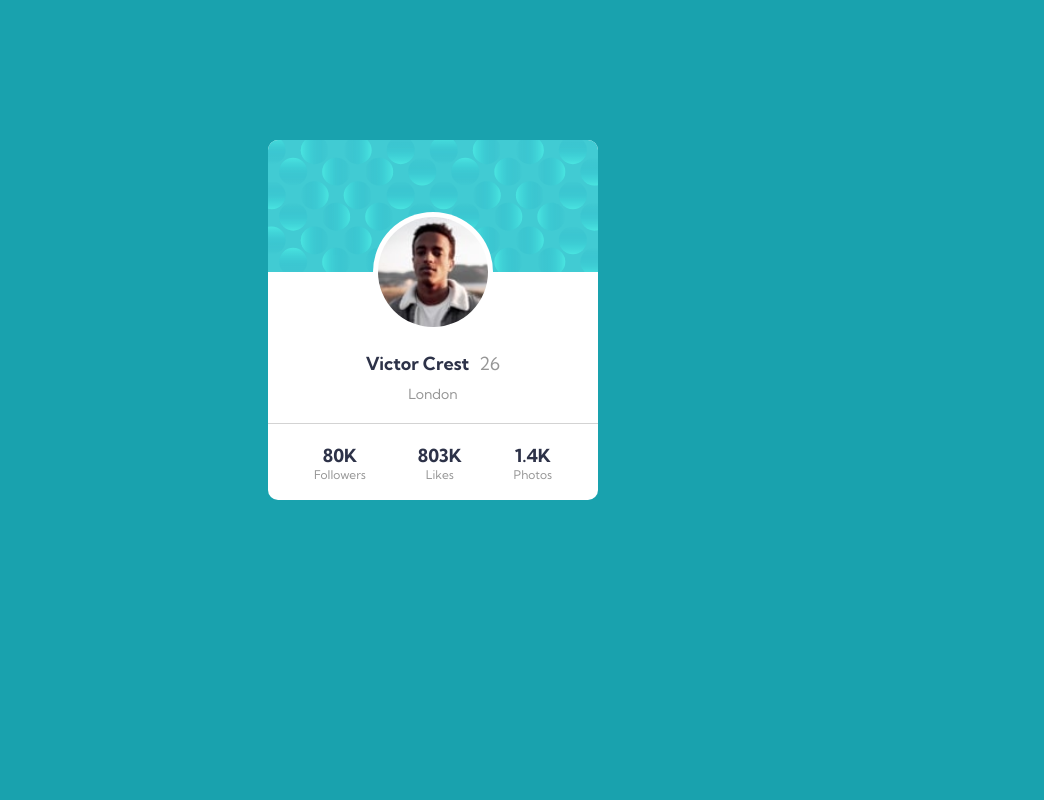
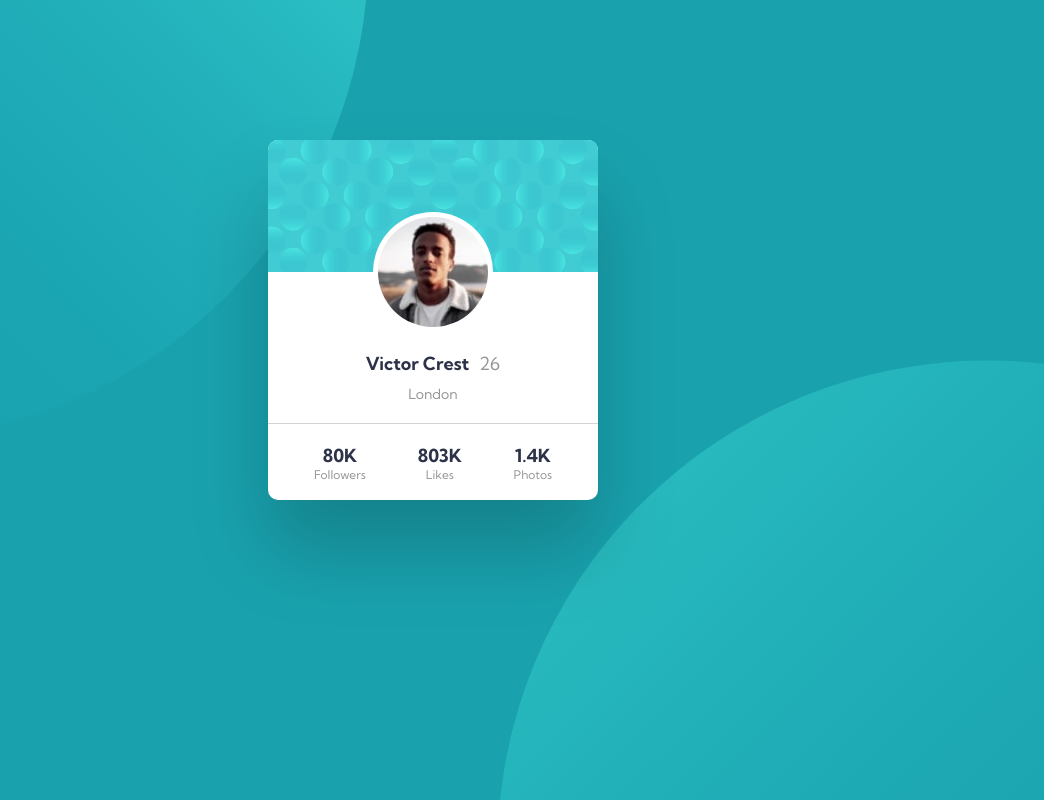
Before and after one commit to Mostafa-Alfiky/Profile-card-component, a plain HTML site: page index.html in a window 1280 px wide. Shown: the whole page, without its empty margins (207-1251 px from the left). Drawn offline with Linux system fonts and the light colour scheme.

Commit message:
Second commit

```diff
--- a/index.html
+++ b/index.html
@@ -5,7 +5,7 @@
     <meta http-equiv="X-UA-Compatible" content="IE=edge">
     <meta name="viewport" content="width=device-width, initial-scale=1.0">
     <link rel="stylesheet" href="stylesheet.css">
-
+    <link rel="icon" href="images/favicon-32x32.png">
     <link href="https://fonts.googleapis.com/css2?family=Kumbh+Sans:wght@400;700&display=swap" rel="stylesheet">
 
     <title>Profile card component</title>
--- a/stylesheet.css
+++ b/stylesheet.css
@@ -13,6 +13,9 @@ body {
 body {
     max-width: 1440px;
     background-color: hsl(185, 75%, 39%);
+    background-image: url('images/bg-pattern-top.svg'), url('images/bg-pattern-bottom.svg');
+    background-position: bottom 45vh right 55vw, top 45vh left 55vw;
+    background-repeat: no-repeat;
     display: flex;
     justify-content: center;
 }
@@ -28,6 +31,7 @@ body {
     align-items: center;
     font-family: 'Kumbh Sans', sans-serif;
     font-size: 18px;
+    box-shadow: 0 50px 80px 0 rgba(0, 0, 0, 0.2);
 
 }
 
```
Also changed, not shown: images/Screenshot.webp (added), 2 other files.
